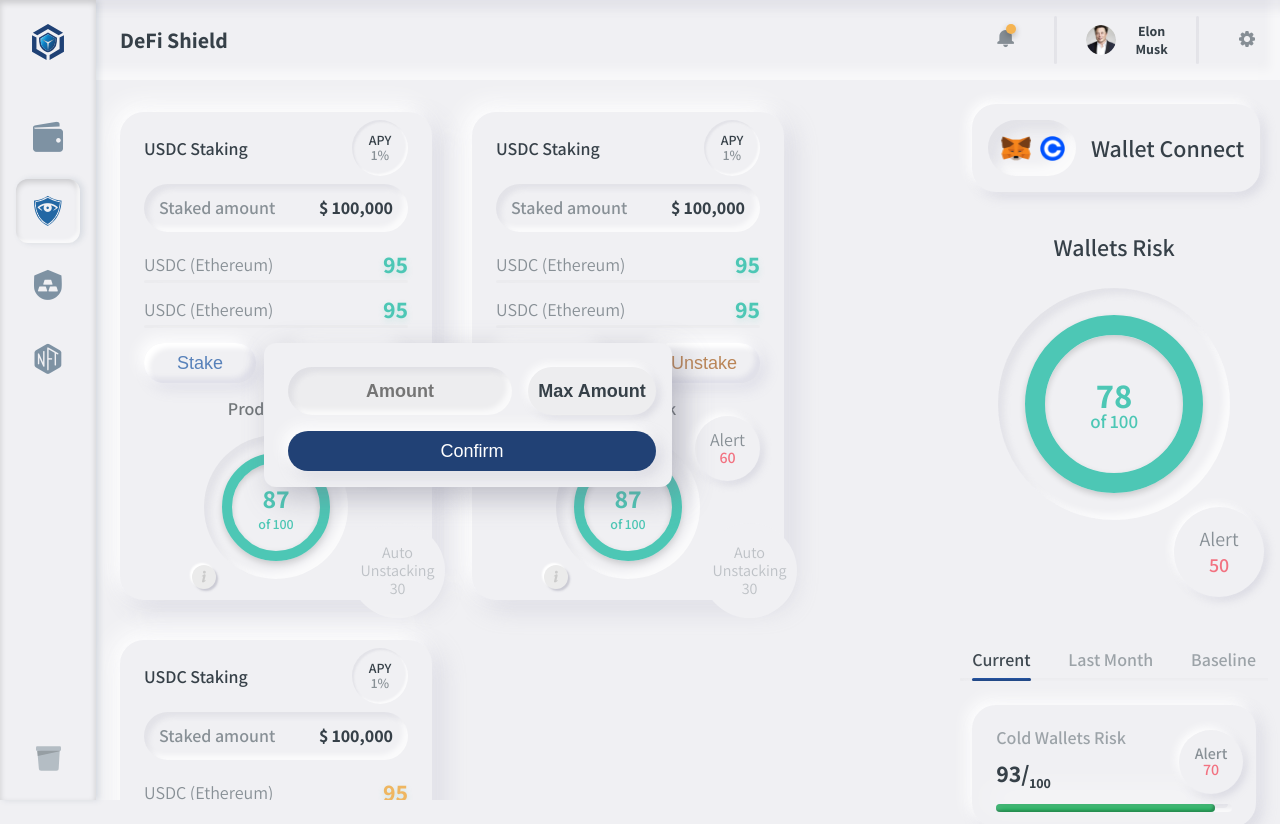
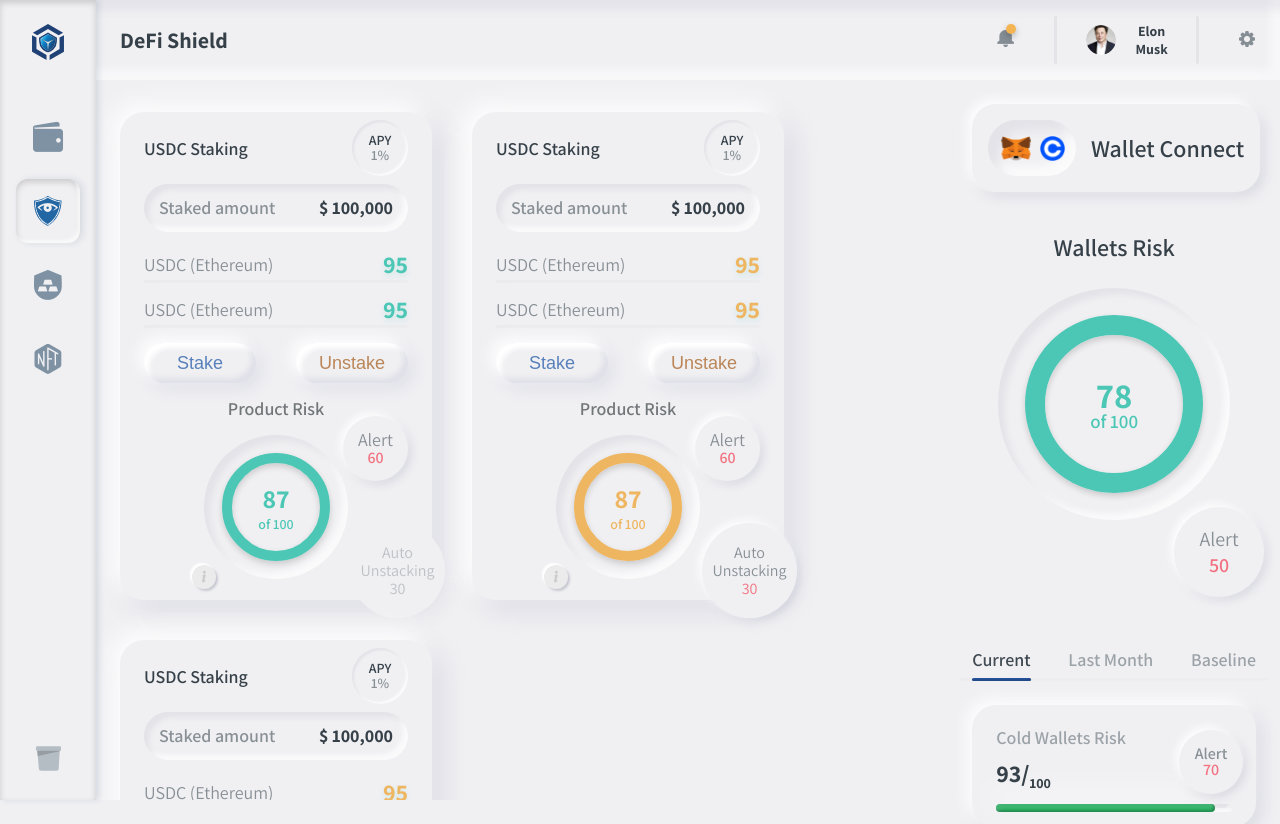
Before and after one commit to jannamryan1997/lightCore, a React (Create React App) app: page /defi-shield in a window 1280 px wide. Built offline with nearby package versions, Linux system fonts and the light colour scheme.

Commit message:
Added main defi  Shield layout

```diff
--- a/src/Components/DefiCard/index.js
+++ b/src/Components/DefiCard/index.js
@@ -1,9 +1,17 @@
-import {React} from 'react';
+import { React, useLayoutEffect, useState } from 'react';
 
-export function DefiCard(){
-    return(
+import OutsideClickHandler from 'react-outside-click-handler';
+
+export function DefiCard({ element }) {
+    const [openStake, setOpenStake] = useState(false);
+    const [openRiskStake, setopenRiskStake] = useState(false);
+    return (
         <>
-           <div className="card cold defi">
+
+            {(() => {
+                switch (element.title) {
+                    case 'cold':
+                        return <div className="card cold defi">
                             <div className="card__header">
                                 <div className="row">
                                     <h2 className="card__title">
@@ -31,17 +39,27 @@
                                     <div className="card__product__number">95</div>
                                 </div>
                             </div>
+                            <OutsideClickHandler onOutsideClick={(event) => {
+                                event.stopPropagation()
+                                setOpenStake(false)
+                            }}>
                                 <div className="card__product__stake__block">
-                        <button className="card__product__stake">Stake</button>
+                                    <button  className={'card__product__stake' + ' ' + (openStake ? 'card__product__stake_active' : 'card__product__stake')} onClick={(() => {
+                                        setOpenStake(!openStake)
+                                    })}>Stake</button>
                                     <button className="card__product__unstacked">Unstake</button>
+                                    {openStake ?
                                         <div className="card__product__stake__amount open">
                                             <div className="card__product__stake__amount__input__wrapper">
-                                <input placeholder="Amount" type="text" className="card__product__stake__amount__input"/>
+                                                <input placeholder="Amount" type="text" className="card__product__stake__amount__input" />
                                             </div>
                                             <button className="card__product__stake__amount__max">Max Amount</button>
                                             <button className="card__product__stake__amount__confirm">Confirm</button>
+                                        </div> : null
+                                    }
+
                                 </div>
-                    </div>
+                            </OutsideClickHandler>
                             <div className="card__risk">
                                 <h3 className="card__risk__title">Product Risk</h3>
                                 <div className="card__risk__alert">
@@ -62,8 +80,9 @@
                                 Auto Unstacking
                                 <span>30</span>
                             </div>
-                </div>
-                <div className="card cold defi">
+                        </div>;
+                    case 'risk':
+                        return <div className="card hold defi">
                             <div className="card__header">
                                 <div className="row">
                                     <h2 className="card__title">
@@ -91,77 +110,28 @@
                                     <div className="card__product__number">95</div>
                                 </div>
                             </div>
+                            <OutsideClickHandler onOutsideClick={(event) => {
+                                event.stopPropagation()
+                                setopenRiskStake(false)
+                            }}>
                                 <div className="card__product__stake__block">
-                        <button className="card__product__stake">Stake</button>
+                                    <button  className={'card__product__stake' + ' ' + (openRiskStake ? 'card__product__stake_active' : 'card__product__stake')}
+                                    onClick={(() => {
+                                        setopenRiskStake(!openRiskStake)
+                                    })}>Stake</button>
                                     <button className="card__product__unstacked">Unstake</button>
-                        <div className="card__product__stake__amount">
+                                    {openRiskStake?
+                                        <div className="card__product__stake__amount open">
                                             <div className="card__product__stake__amount__input__wrapper">
-                                <input placeholder="Amount" type="text" className="card__product__stake__amount__input"/>
+                                                <input placeholder="Amount" type="text" className="card__product__stake__amount__input" />
                                             </div>
                                             <button className="card__product__stake__amount__max">Max Amount</button>
                                             <button className="card__product__stake__amount__confirm">Confirm</button>
+                                        </div>:null
+                                    }
+
                                 </div>
-                    </div>
-                    <div className="card__risk">
-                        <h3 className="card__risk__title">Product Risk</h3>
-                        <div className="card__risk__alert">
-                            <p className="card__risk__alert__title">Alert</p>
-                            <p className="card__risk__alert__number">60</p>
-                        </div>
-                        <div className="card__risk__chart">
-                            <div className="card__risk__chart__min">
-                                <p className="card__risk__chart__number">87</p>
-                                <p className="card__risk__chart__number__of">of 100</p>
-                            </div>
-                        </div>
-                        <div className="card__risk__info">
-                            <i className="icon-info-icon"></i>
-                        </div>
-                    </div>
-                    <div className="unstacking active">
-                        Auto Unstacking
-                        <span>30</span>
-                    </div>
-                </div>
-                <div className="card hold defi">
-                    <div className="card__header">
-                        <div className="row">
-                            <h2 className="card__title">
-                                USDC Staking
-                            </h2>
-                            <div className="card__apy">
-                                <h4 className="card__apy__title">APY </h4>
-                                <p className="card__apy__percent">1%</p>
-                            </div>
-                        </div>
-                    </div>
-                    <div className="card__price">
-                        <div className="card__wallet__row">
-                            <div className="card__wallet__rates">Staked amount</div>
-                            <div className="card__wallet__usd">$ 100,000</div>
-                        </div>
-                    </div>
-                    <div className="card__product__wrapper">
-                        <div className="card__product__row">
-                            <div className="card__product__title">USDC (Ethereum)</div>
-                            <div className="card__product__number">95</div>
-                        </div>
-                        <div className="card__product__row">
-                            <div className="card__product__title">USDC (Ethereum)</div>
-                            <div className="card__product__number">95</div>
-                        </div>
-                    </div>
-                    <div className="card__product__stake__block">
-                        <button className="card__product__stake">Stake</button>
-                        <button className="card__product__unstacked">Unstake</button>
-                        <div className="card__product__stake__amount">
-                            <div className="card__product__stake__amount__input__wrapper">
-                                <input placeholder="Amount" type="text" className="card__product__stake__amount__input"/>
-                            </div>
-                            <button className="card__product__stake__amount__max">Max Amount</button>
-                            <button className="card__product__stake__amount__confirm">Confirm</button>
-                        </div>
-                    </div>
+                            </OutsideClickHandler>
                             <div className="card__risk">
                                 <h3 className="card__risk__title">Product Risk</h3>
                                 <div className="card__risk__alert">
@@ -183,6 +153,8 @@
                                 <span>30</span>
                             </div>
                         </div>
+                }
+            })()}
         </>
     )
 }
--- a/src/Pages/Main/DeFiShield/index.js
+++ b/src/Pages/Main/DeFiShield/index.js
@@ -1,8 +1,11 @@
-import { React } from 'react';
+import { React, useState } from 'react';
 
 import { AddDefiShild, Header, DefiCard } from '../../../Components';
 
 export function DeFiShield() {
+
+    const [defiCard, setDefiCard] = useState([{ id: 1, title: 'cold' }, { id: 2, title: 'risk' }, { id: 3, title: 'risk' }])
+
     return (
         <>
             <Header title={'DeFi Shield'} />
@@ -10,7 +13,12 @@
                 <div className="content">
                     <div className="row">
                         {/* <!--Todo react-circular-progressbar  https://www.npmjs.com/package/react-circular-progressbar--> */}
-                        <DefiCard />
+                        {
+                            defiCard.map((element) => {
+                                return <DefiCard key={element.id} element={element}/>
+                            })
+                        }
+
                     </div>
                 </div>
                 <AddDefiShild />
--- a/src/index.css
+++ b/src/index.css
@@ -34,3 +34,7 @@
   background: none !important;
   z-index: 9 !important;
 }
+
+.card__product__stake_active{
+  box-shadow: inset 3px 3px 3px rgb(174 174 192 / 20%), inset -3px -3px 3px rgb(255 255 255 / 70%) !important;
+}
```
Lines whose indentation alone changed are shown as unchanged.
